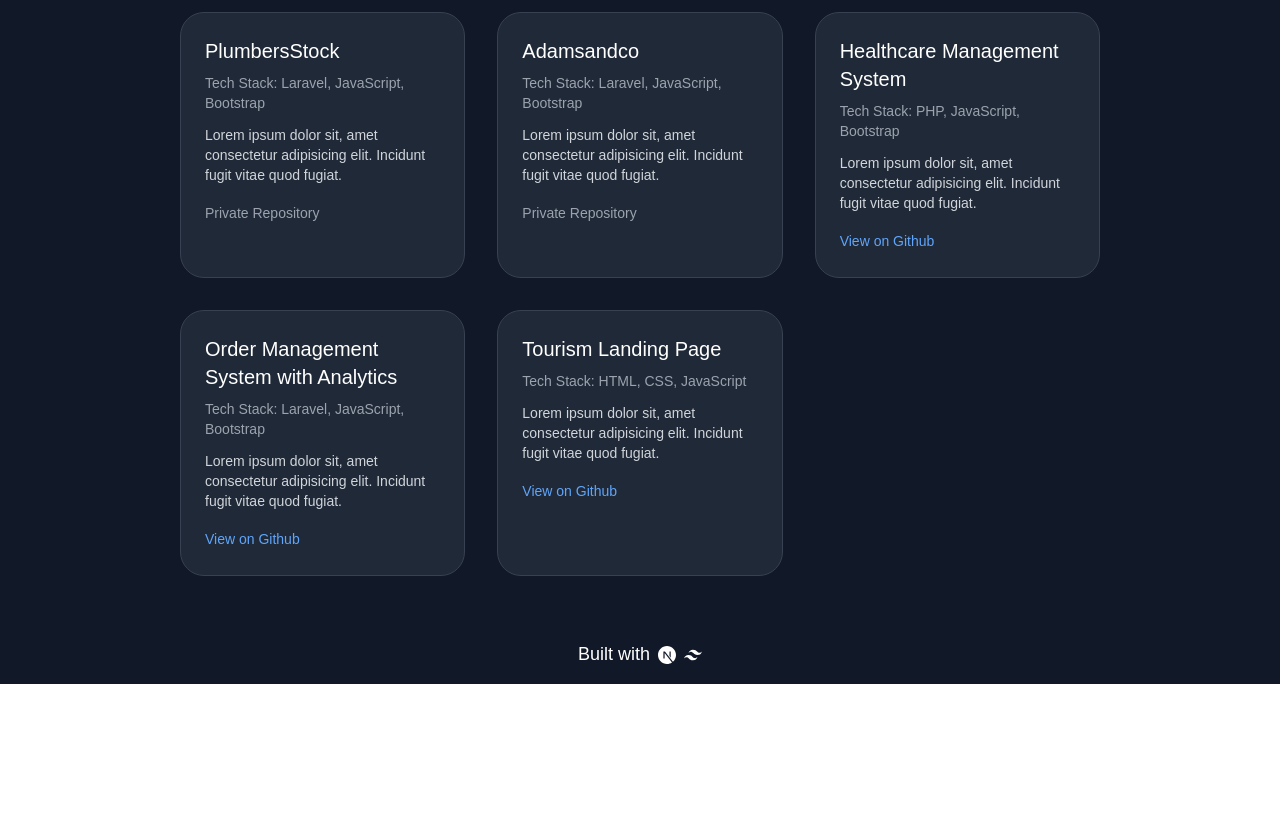
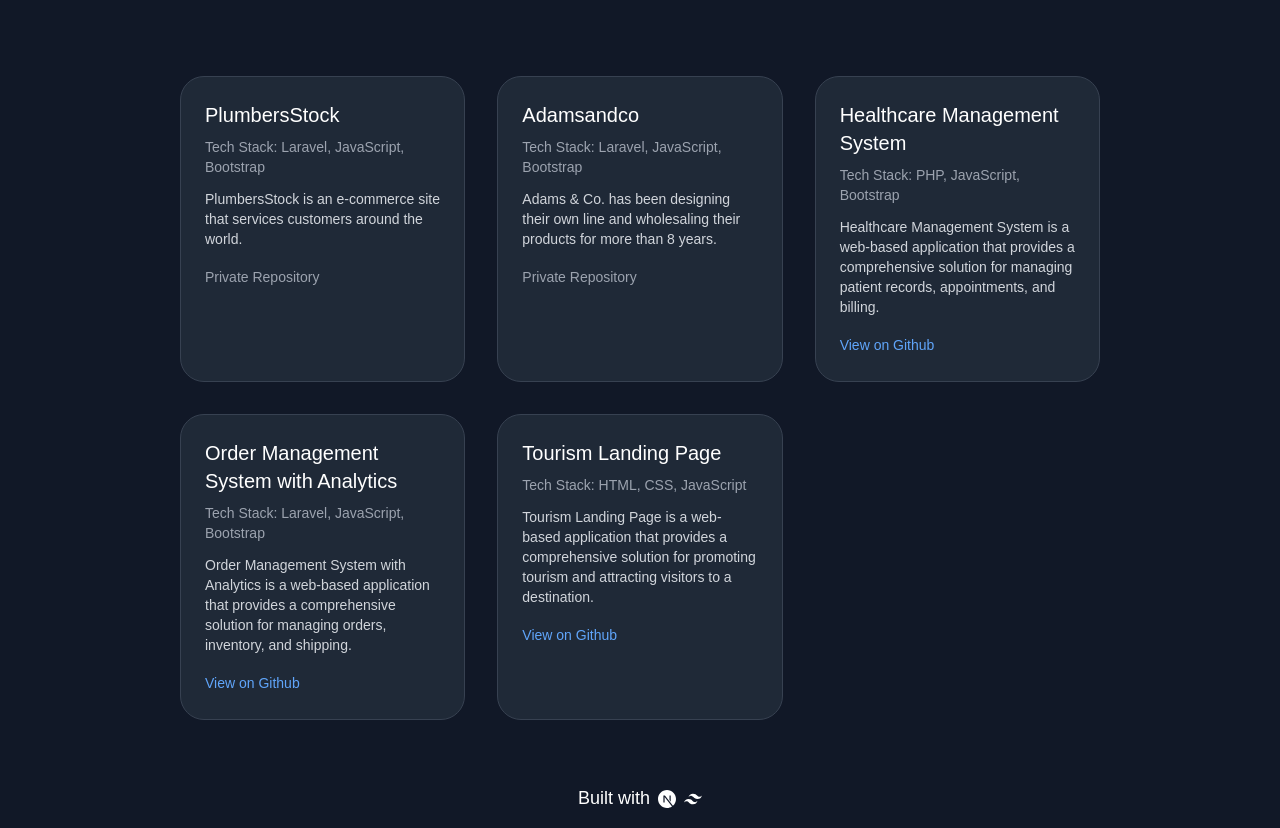
Before and after one commit to joshuabalansa/nextjs-portfolio, a Next.js app: page / in a window 1280 px wide. Shown: the part 2348-3176 px from the top of the page. Before the commit the page ends 3032 px from the top, so only its background shows below. Built offline with nearby package versions, Linux system fonts and the light colour scheme.

Commit message:
feat: description

```diff
--- a/app/components/MainSection.tsx
+++ b/app/components/MainSection.tsx
@@ -73,13 +73,10 @@ const MainSection = ({ name, title, description }) => {
             target="_blank"
             className="relative inline-block px-6 py-3 font-medium group"
           >
-            {/* First background layer with hover effect */}
             <span className="absolute inset-0 w-full h-full transition duration-200 ease-out transform translate-x-1 translate-y-1 bg-gradient-to-r to-emerald-600 from-sky-400 group-hover:-translate-x-0 group-hover:-translate-y-0"></span>
 
-            {/* Second background layer with border and color change on hover */}
             <span className="absolute inset-0 w-full h-full bg-white border-2 border-black group-hover:bg-gradient-to-r from-cyan-500 to-teal-500"></span>
 
-            {/* Button content with text color change on hover */}
             <span className="relative text-black group-hover:text-white flex justify-center items-center gap-1">
               <MdCall />
               <span>Schedule a Call</span>
--- a/app/components/Projects.tsx
+++ b/app/components/Projects.tsx
@@ -17,6 +17,14 @@ const Projects = () => {
     "Healthcare Management System",
     "Order Management System with Analytics",
     "Tourism Landing Page",
+  ];
+
+  const details = [
+    "PlumbersStock is an e-commerce site that services customers around the world. ",
+    "Adams & Co. has been designing their own line and wholesaling their products for more than 8 years.",
+    "Healthcare Management System is a web-based application that provides a comprehensive solution for managing patient records, appointments, and billing. ",
+    "Order Management System with Analytics is a web-based application that provides a comprehensive solution for managing orders, inventory, and shipping.",
+    "Tourism Landing Page is a web-based application that provides a comprehensive solution for promoting tourism and attracting visitors to a destination. ",
   ];
 
   const techStacks = [
@@ -42,7 +50,7 @@ const Projects = () => {
   return (
     <section className="py-10 p-5 mt-20 dark:bg-gray-900">
       <motion.h3
-        className="mb-4 text-4xl font-extrabold leading-none tracking-tight text-gray-900 md:text-5xl lg:text-6xl dark:text-white text-center mb-20"
+        className="mb-20 text-4xl font-extrabold leading-none tracking-tight text-gray-900 md:text-5xl lg:text-6xl dark:text-white text-center"
         initial={{ opacity: 0, y: 50 }}
         whileInView={{ opacity: 1, y: 0 }}
         transition={{ duration: 0.6 }}
@@ -85,8 +93,7 @@ const Projects = () => {
                 Tech Stack: {techStacks[index]}
               </p>
               <p className="text-gray-600 dark:text-gray-300 text-sm mb-4">
-                Lorem ipsum dolor sit, amet consectetur adipisicing elit. Incidunt
-                fugit vitae quod fugiat.
+              {details[index]}
               </p>
               {githubLinks[index] !== "#" ? (
                 <Link className="text-blue-600 dark:text-blue-400 hover:text-blue-800 dark:hover:text-blue-600 text-sm font-medium" href={githubLinks[index]}>
--- a/app/page.js
+++ b/app/page.js
@@ -8,11 +8,7 @@ export default function Home() {
     <div>
       <CursorLight />
       <main className="bg-white md:px-20 lg:px-40 dark:bg-gray-900 dark:text-white">
-        <MainSection
-          name="Joshua Balansa"
-          title="Full Stack Developer"
-          description="As a developer with a passion for solving complex problems 💡, I specialize in building scalable and innovative solutions ⚙️. I am always seeking new opportunities to apply my skills 💻, contribute to impactful projects 🌍, and expand my expertise in modern web technologies 🌐"
-        />
+        <MainSection/>
         <TechStack
           title="Tech Stack"
           description=" As a Full Stack Developer, I specialize in creating dynamic, robust, and user-friendly applications using modern technologies."
```
Also changed, not shown: app/components/index.ts (renamed from app/components/index.js).
